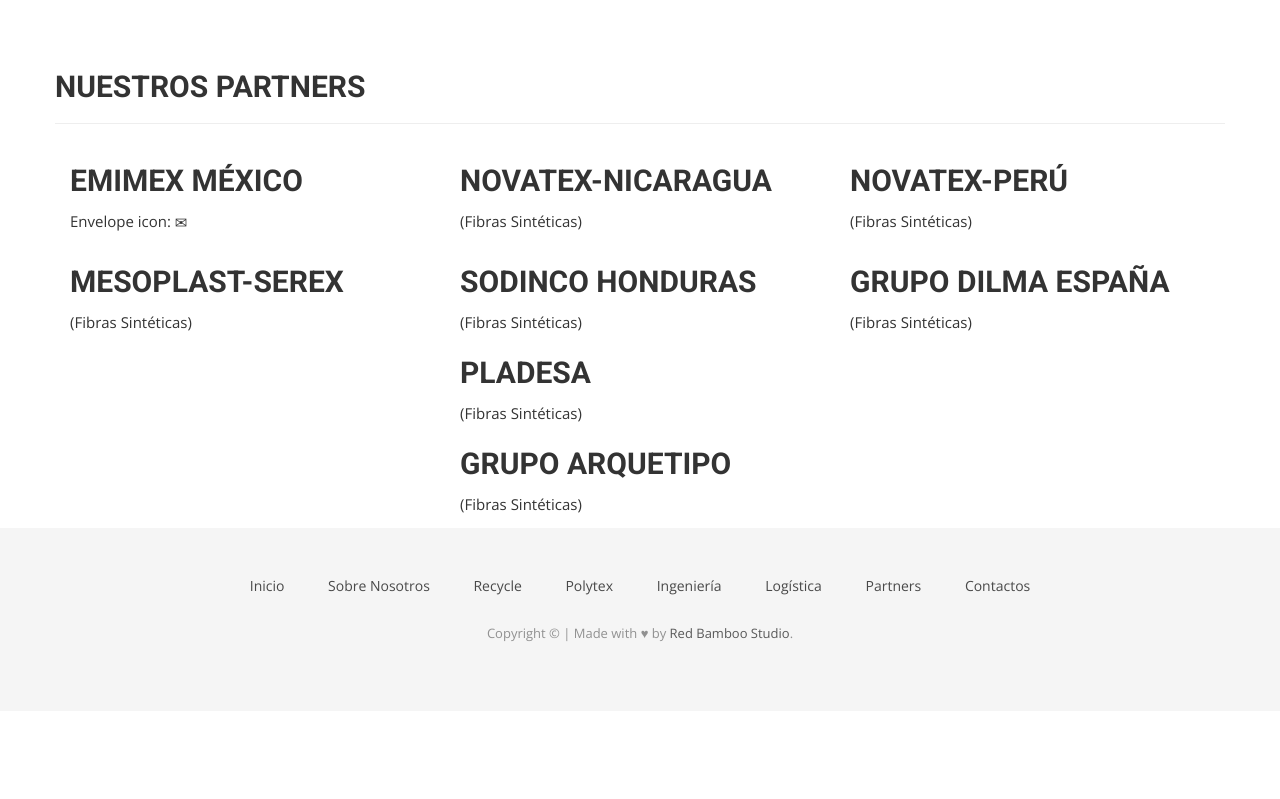
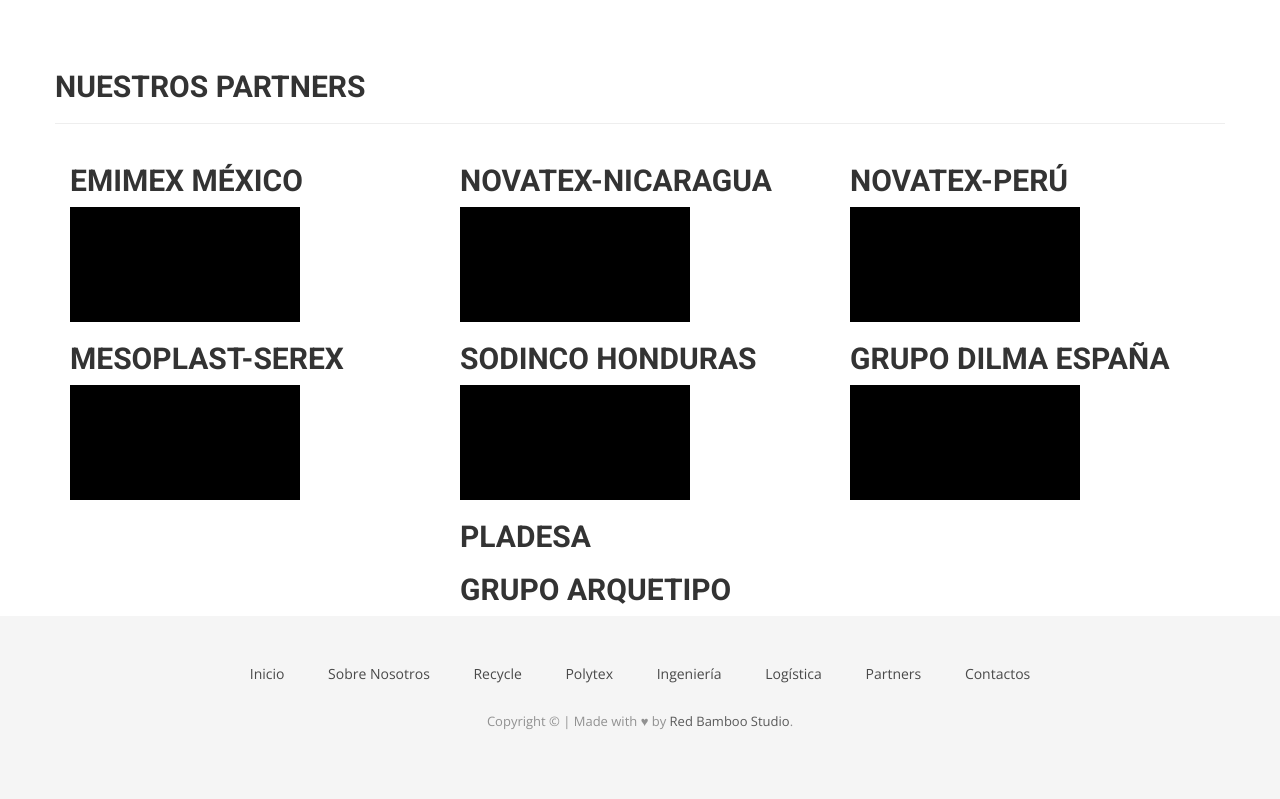
Before and after one commit to juancturcios/New-Esterlich, a PHP site: page /partners.php in a window 1280 px wide. Shown: the part 460-1259 px from the top of the page. Before the commit the page ends 1102 px from the top, so only its background shows below. Run offline with PHP 8.4, Linux system fonts and the light colour scheme; some libraries are stand-ins or nearby versions; some web fonts are replaced.

Commit message:
yiyi carnudo

```diff
--- a/partners.php
+++ b/partners.php
@@ -26,7 +26,9 @@
          <div class="block">
            <div>
              <h2 class="title-mision">EMIMEX MÉXICO</h2>
-              <p>Envelope icon: <span class="glyphicon glyphicon-envelope"></span></p>
+             <img src="img/img.png" alt ="EMIMEX MÉXICO">
+
+              <!-- <p>Envelope icon: <span class="glyphicon glyphicon-envelope"></span></p> -->
            </div>
            <!-- <p class="text-justify">Ligero, rígido o semi-rígido, transparente o de color natural, el PET es un excelente barrera contra la y los gases ; es además resistente al impacto. Es uno de los plásticos más fácilmente reciclables y se utiliza para fabricar botellas, bolsas y fibras sintéticas para la ropa.</p> -->
          </div>
@@ -36,7 +38,7 @@
          <div class="block">
            <div>
              <h2 class="title-mision">NOVATEX-NICARAGUA</h2>
-             <p>(Fibras Sintéticas)</p>
+             <img src="img/img.png" alt ="EMIMEX MÉXICO">
            </div>
          </div>
        </div>
@@ -45,7 +47,7 @@
          <div class="block">
            <div>
              <h2 class="title-mision">NOVATEX-PERÚ</h2>
-             <p>(Fibras Sintéticas)</p>
+             <img src="img/img.png" alt ="EMIMEX MÉXICO">
            </div>
          </div>
        </div>
@@ -54,7 +56,7 @@
          <div class="block">
            <div>
              <h2 class="title-mision">MESOPLAST-SEREX</h2>
-             <p>(Fibras Sintéticas)</p>
+             <img src="img/img.png" alt ="EMIMEX MÉXICO">
            </div>
          </div>
        </div>
@@ -63,17 +65,15 @@
          <div class="block">
            <div>
              <h2 class="title-mision">SODINCO HONDURAS</h2>
-             <p>(Fibras Sintéticas)</p>
+             <img src="img/img.png" alt ="EMIMEX MÉXICO">
            </div>
 
            <div>
              <h2 class="title-mision">PLADESA</h2>
-             <p>(Fibras Sintéticas)</p>
            </div>
 
            <div>
              <h2 class="title-mision">GRUPO ARQUETIPO</h2>
-             <p>(Fibras Sintéticas)</p>
            </div>
          </div>
        </div>
@@ -82,7 +82,7 @@
          <div class="block">
            <div>
              <h2 class="title-mision">GRUPO DILMA ESPAÑA</h2>
-             <p>(Fibras Sintéticas)</p>
+             <img src="img/img.png" alt ="EMIMEX MÉXICO">
            </div>
          </div>
        </div>
```
Also changed, not shown: img/img.png (added).
